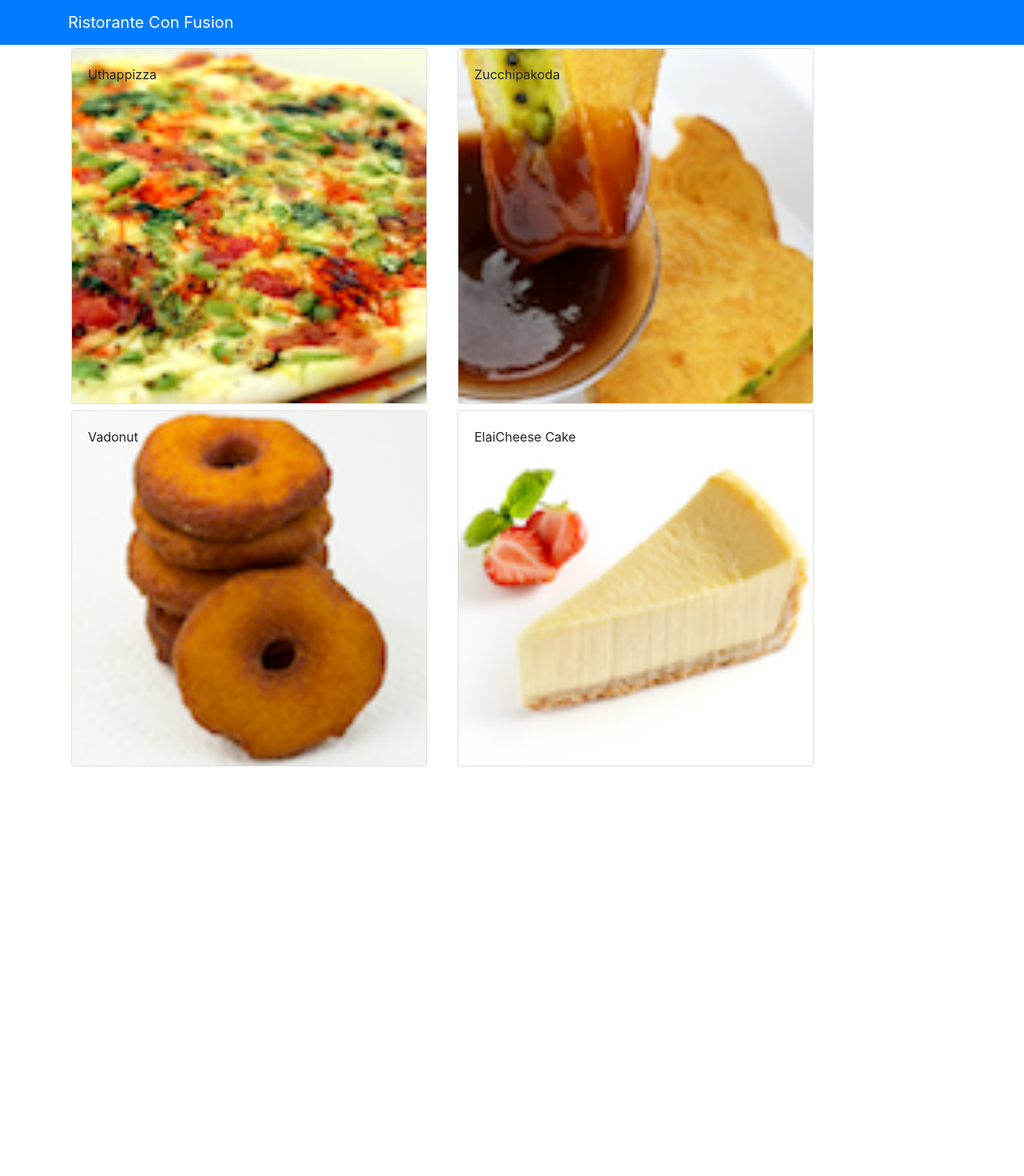
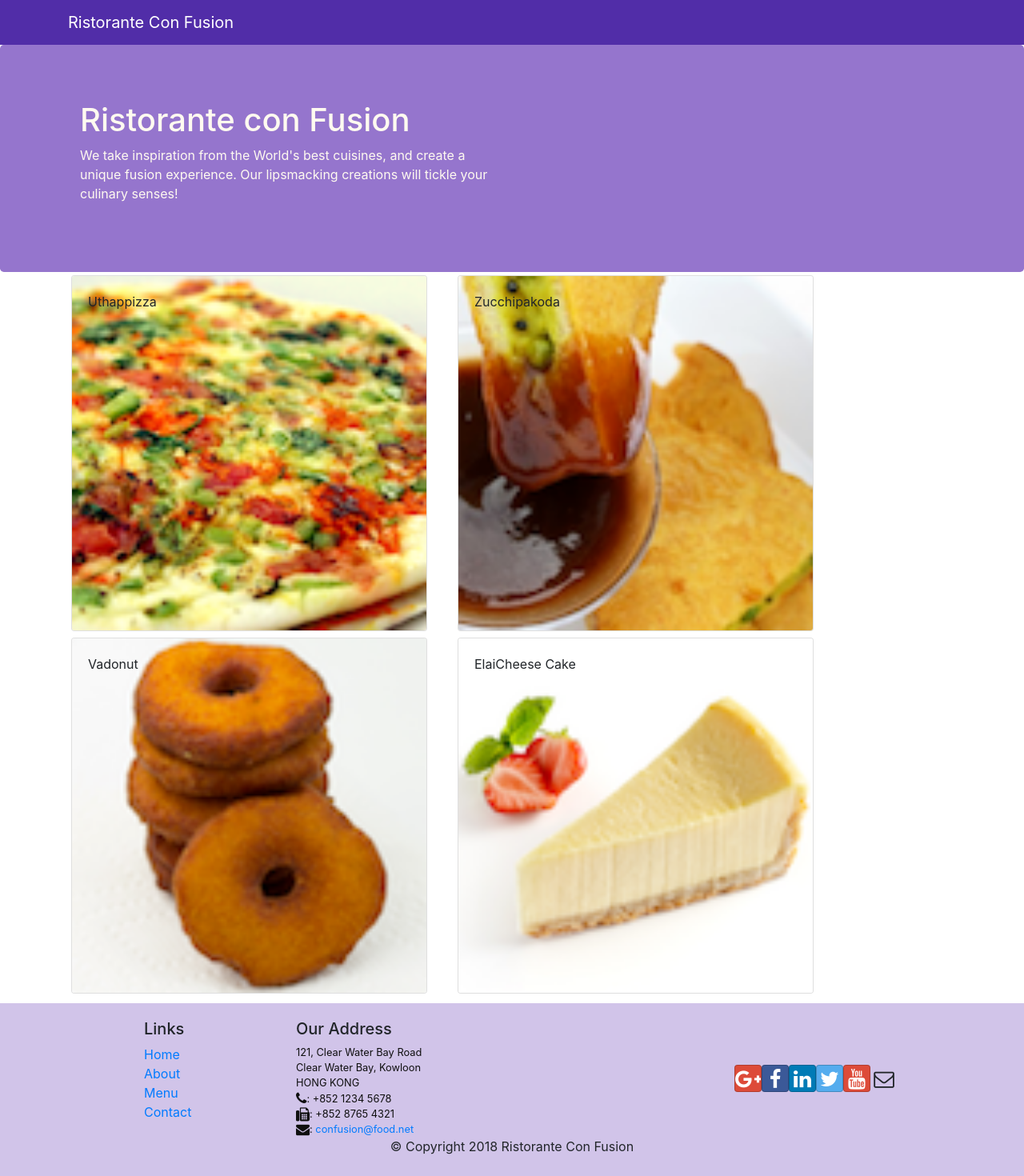
Before and after one commit to Alsu3912/conFusion-React, a React (Create React App) app: page /contactus in a window 1280 px wide. Shown: the top 1470 px of the page at 80% size. Before the commit the page ends 970 px from the top, so only its background shows below. Built offline with nearby package versions, Linux system fonts and the light colour scheme.

Commit message:
Header and Footer

```diff
--- a/package.json
+++ b/package.json
@@ -7,6 +7,8 @@
     "@testing-library/react": "^11.1.0",
     "@testing-library/user-event": "^12.1.10",
     "bootstrap": "^4.5.3",
+    "bootstrap-social": "^5.1.1",
+    "font-awesome": "^4.7.0",
     "react": "^17.0.1",
     "react-dom": "^17.0.1",
     "react-popper": "^2.2.4",
--- /dev/null
+++ b/src/App.css
@@ -0,0 +1,33 @@
+.row-header{
+  margin:0px auto;
+  padding:0px auto;
+}
+
+.row-content {
+  margin:0px auto;
+  padding: 50px 0px 50px 0px;
+  border-bottom: 1px ridge;
+  min-height:400px;
+}
+
+.footer{
+  background-color: #D1C4E9;
+  margin:0px auto;
+  padding: 20px 0px 20px 0px;
+}
+.jumbotron {
+  padding:70px 30px 70px 30px;
+  margin:0px auto;
+  background: #9575CD ;
+  color:floralwhite;
+}
+
+address{
+  font-size:80%;
+  margin:0px;
+  color:#0f0f0f;
+}
+
+.navbar-dark {
+  background-color: #512DA8;
+}
--- a/src/App.js
+++ b/src/App.js
@@ -1,5 +1,6 @@
 import React from 'react';
 import Main from './component/MainComponent';
+import './App.css';
 
 function App() {
 
--- /dev/null
+++ b/src/component/FooterComponent.js
@@ -0,0 +1,50 @@
+import React from 'react';
+
+const Footer = () => {
+  return (
+    <div className="footer">
+      <div className="container">
+        <div className="row justify-content-center">
+          <div className="col-4 offset-1 col-sm-2">
+            <h5>Links</h5>
+            <ul className="list-unstyled">
+              <li><a href="#">Home</a></li>
+              <li><a href="#">About</a></li>
+              <li><a href="#">Menu</a></li>
+              <li><a href="contactus.html">Contact</a></li>
+            </ul>
+          </div>
+          <div className="col-7 col-sm-5">
+            <h5>Our Address</h5>
+            <address>
+              121, Clear Water Bay Road<br />
+		              Clear Water Bay, Kowloon<br />
+		              HONG KONG<br />
+              <i className="fa fa-phone fa-lg"></i>: +852 1234 5678<br />
+              <i className="fa fa-fax fa-lg"></i>: +852 8765 4321<br />
+              <i className="fa fa-envelope fa-lg"></i>: <a href="mailto:confusion@food.net">
+                confusion@food.net</a>
+            </address>
+          </div>
+          <div className="col-12 col-sm-4 align-self-center">
+            <div className="text-center">
+              <a className="btn btn-social-icon btn-google" href="http://google.com/+"><i className="fa fa-google-plus"></i></a>
+              <a className="btn btn-social-icon btn-facebook" href="http://www.facebook.com/profile.php?id="><i className="fa fa-facebook"></i></a>
+              <a className="btn btn-social-icon btn-linkedin" href="http://www.linkedin.com/in/"><i className="fa fa-linkedin"></i></a>
+              <a className="btn btn-social-icon btn-twitter" href="http://twitter.com/"><i className="fa fa-twitter"></i></a>
+              <a className="btn btn-social-icon btn-google" href="http://youtube.com/"><i className="fa fa-youtube"></i></a>
+              <a className="btn btn-social-icon" href="mailto:"><i className="fa fa-envelope-o"></i></a>
+            </div>
+          </div>
+        </div>
+        <div className="row justify-content-center">
+          <div className="col-auto">
+            <p>© Copyright 2018 Ristorante Con Fusion</p>
+          </div>
+        </div>
+      </div>
+    </div>
+  )
+}
+
+export default Footer;
--- /dev/null
+++ b/src/component/HeaderComponent.js
@@ -0,0 +1,26 @@
+import React from 'react';
+import { Navbar, NavbarBrand, Jumbotron } from 'reactstrap';
+
+const Header = () => {
+  return (
+    <>
+      <Navbar dark>
+        <div className="container">
+          <NavbarBrand href="/">Ristorante Con Fusion</NavbarBrand>
+        </div>
+      </Navbar>
+      <Jumbotron>
+        <div className="container">
+          <div className="row row-header">
+            <div className="col-12 col-sm-6">
+              <h1>Ristorante con Fusion</h1>
+              <p>We take inspiration from the World's best cuisines, and create a unique fusion experience. Our lipsmacking creations will tickle your culinary senses!</p>
+            </div>
+          </div>
+        </div>
+      </Jumbotron>
+    </>
+  )
+}
+
+export default Header;
--- a/src/component/MainComponent.js
+++ b/src/component/MainComponent.js
@@ -1,7 +1,8 @@
 import React, { useState } from 'react';
-import { Navbar, NavbarBrand } from 'reactstrap';
 import Menu from './MenuComponent';
 import DishDetail from './DishdetailComponent';
+import Header from './HeaderComponent';
+import Footer from './FooterComponent';
 import { DISHES } from '../shared/dishes';
 
 function Main() {
@@ -19,13 +20,10 @@
 
   return (
     <div>
-      <Navbar dark color="primary">
-        <div className="container">
-          <NavbarBrand href="/">Ristorante Con Fusion</NavbarBrand>
-        </div>
-      </Navbar>
+      <Header />
       <Menu dishes={dishes} onClick={(dishID) => onDishSelect(dishID)}/>
       <DishDetail dish={filterByDishID(selectedDish)} />
+      <Footer />
     </div>
   );
 }
--- a/src/index.js
+++ b/src/index.js
@@ -1,6 +1,8 @@
 import React from 'react';
 import ReactDOM from 'react-dom';
 import 'bootstrap/dist/css/bootstrap.min.css';
+import 'font-awesome/css/font-awesome.css';
+import 'bootstrap-social/bootstrap-social.css';
 import './index.css';
 import App from './App';
 import reportWebVitals from './reportWebVitals';
```
Also changed, not shown: 1 other file (tests, documents, lock files or other folders).
